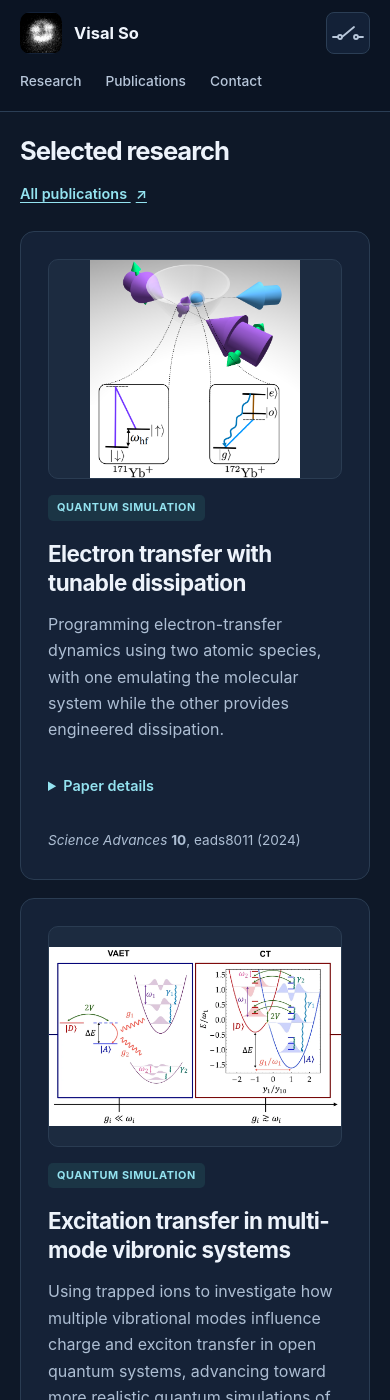
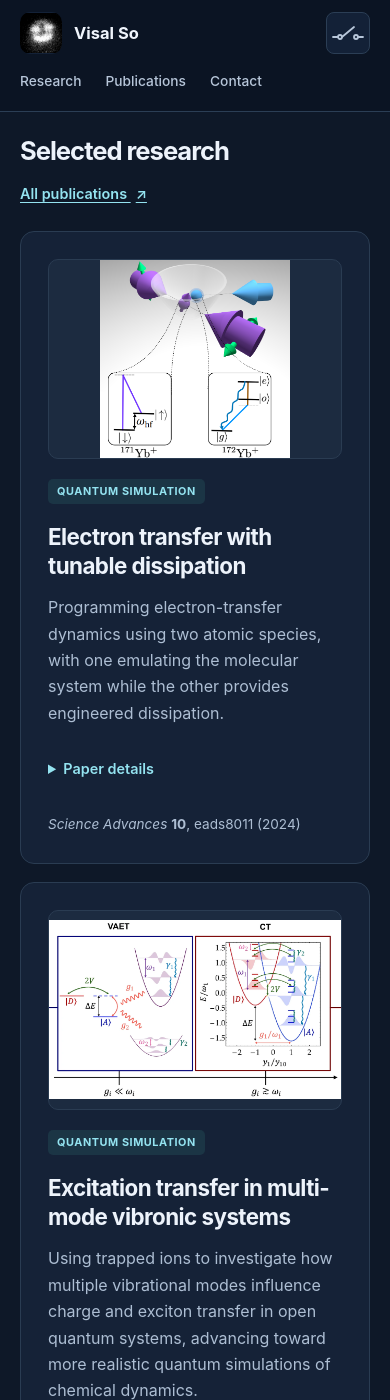
Before and after one commit to visalso/visalso.github.io, a Jekyll site: the page built from index.html, in a window 390 px wide and 1400 px high, scrolled down 2852 px. Built offline with Jekyll 4.4.1, drawn with Linux system fonts in a browser that asks for light colours.

Commit message:
Update site.css

```diff
--- a/assets/css/site.css
+++ b/assets/css/site.css
@@ -473,12 +473,13 @@ details[open] > summary { margin-bottom: 12px; }
   .hero__lead { font-size: 1.5rem; }
   .research-grid { gap: 16px; }
   .research-card { padding: 22px; }
-  .research-card__title { font-size: 1.2rem; }
   .research-card__thumbnail {
-    display: block;
+    display: flex;
+    align-items: center;
+    justify-content: center;
     width: 100%;
-    aspect-ratio: 4 / 3;
-    margin-bottom: 16px;
+    height: 200px;
+    margin-bottom: 20px;
     border: 1px solid var(--line);
     border-radius: 10px;
     overflow: hidden;
@@ -487,8 +488,9 @@ details[open] > summary { margin-bottom: 12px; }
 
   .research-card__thumbnail img {
     display: block;
-    width: 100%;
     height: 100%;
+    width: auto;
+    max-width: 100%;
     object-fit: contain;
   }
   .contact-section { align-items: flex-start; flex-direction: column; gap: 25px; }
```
